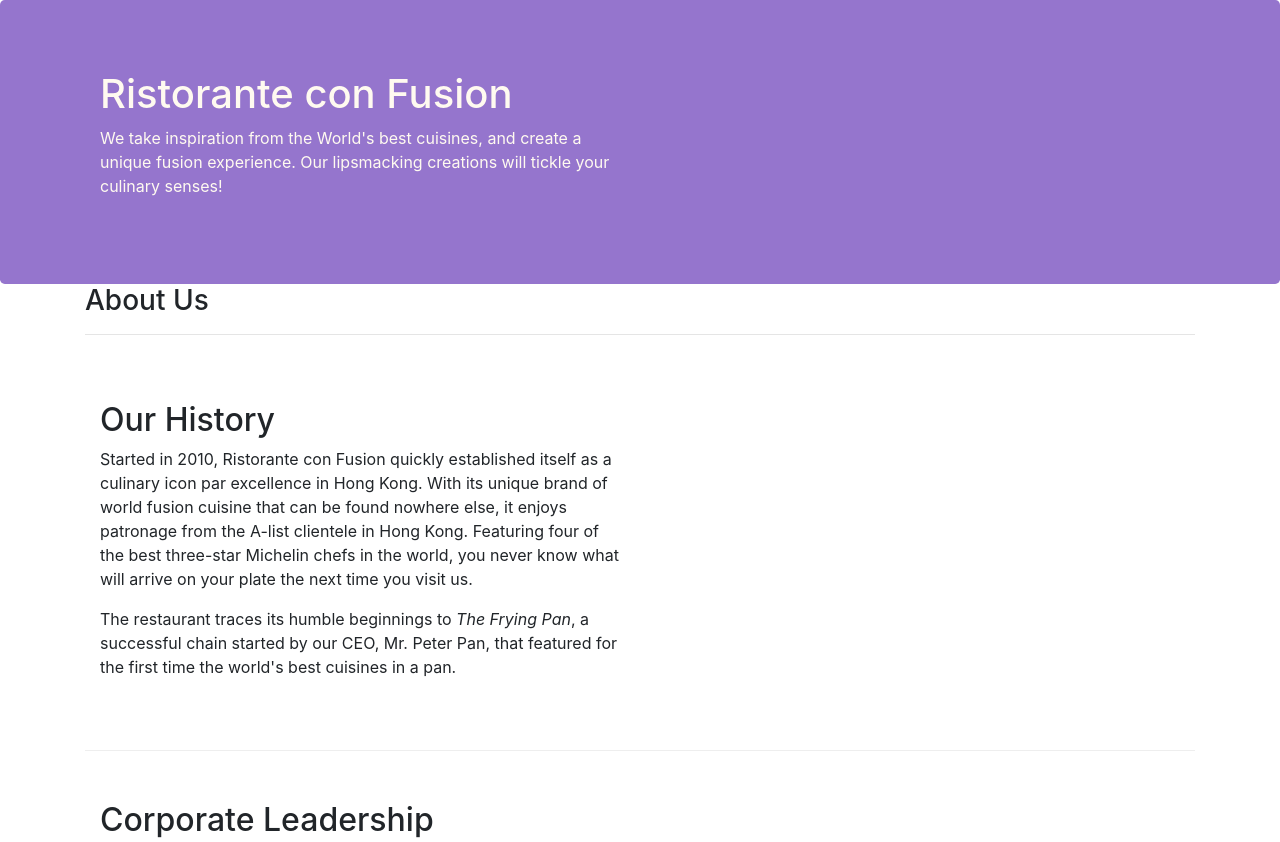
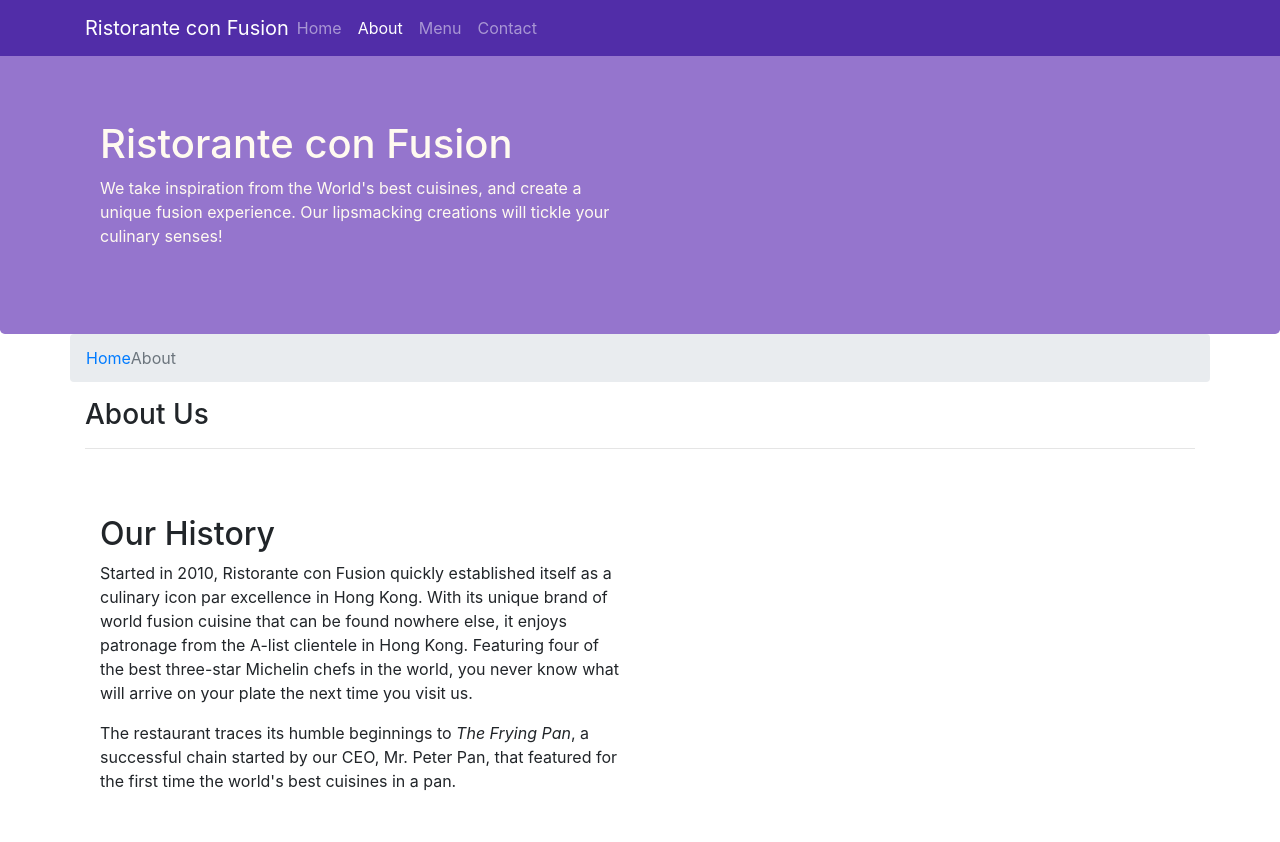
Before and after one commit to joannelza/Coursera_Bootstrap, a website: page aboutus.html in a window 1280 px wide. Shown: the top 842 px of the page. Drawn offline with nearby package versions, Linux system fonts and the light colour scheme.

Commit message:
Navbar and Breadcrumbs

```diff
--- a/aboutus.html
+++ b/aboutus.html
@@ -14,6 +14,24 @@
 </head>
 
 <body>
+        <nav class="navbar navbar-dark navbar-expand-sm fixed-top">
+                <div class="container">
+                    <button class="navbar-toggler" type="button" data-toggle="collapse" data-target="#Navbar">
+                        <span class="navbar-toggler-icon"></span>
+
+                    </button>
+                    <a class="navbar-brand mr-auto" href="./index.html">Ristorante con Fusion</a>
+                    <div class="collapse navbar-collapse" id="Navbar">
+                    <ul class="navbar-nav mr-auto ">
+                        <li class="nav-item "><a class="nav-link" href="./index.html">Home</a></li>
+                        <li class="nav-item active"><a class="nav-link" href="#">About</a></li>
+                        <li class="nav-item"><a class="nav-link" href="#">Menu</a></li>
+                        <li class="nav-item"><a class="nav-link" href="#">Contact</a></li>
+
+                    </ul>
+                    </div>
+                </div>
+            </nav>
 
     <header class="jumbotron">
         <div class="container">
@@ -30,7 +48,12 @@
 
     <div class="container">
         <div class="row">
-            <div class="col-12 col-sm-12">
+            <ol class="col-12 breadcrumb">
+                <li class="breeadcrumb-item"><a href="./index.html">Home</a></li>
+                <li class="breadcrumb-item active" >About</li>
+
+            </ol>
+            <div class="col-12">
                <h3>About Us</h3>
                <hr>
             </div>
@@ -69,7 +92,7 @@
                 <div class="col-4 offset-1 col-sm-2">
                     <h5>Links</h5>
                     <ul class="list-unstyled">
-                        <li><a href="#">Home</a></li>
+                        <li><a href="./index.html">Home</a></li>
                         <li><a href="#">About</a></li>
                         <li><a href="#">Menu</a></li>
                         <li><a href="#">Contact</a></li>
--- a/css/styles.css
+++ b/css/styles.css
@@ -28,3 +28,12 @@
     margin: 0px;
     color: #0f0f0f;
 }
+
+body {
+    padding: 50px 0px 0px 0px;
+    z-index:0;
+}
+
+.navbar-dark {
+    background-color: #512DA8;
+}
```
Also changed, not shown: index.html (+18 -1 lines).
